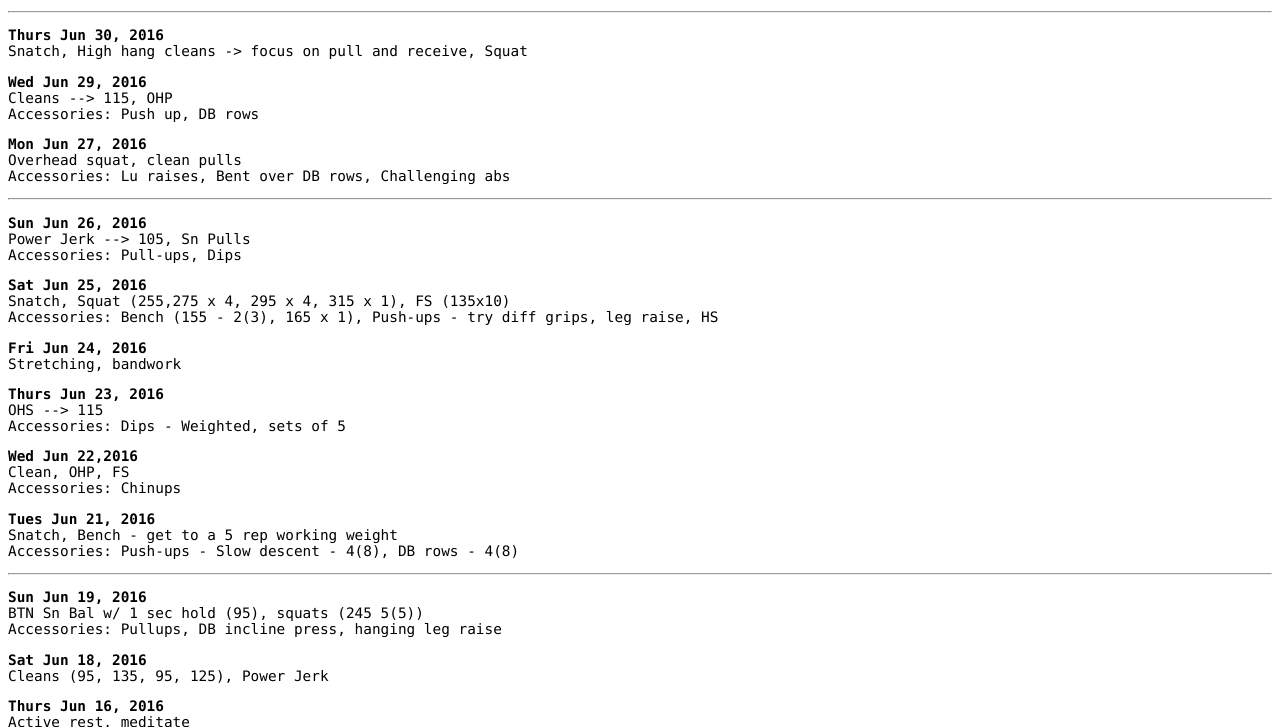
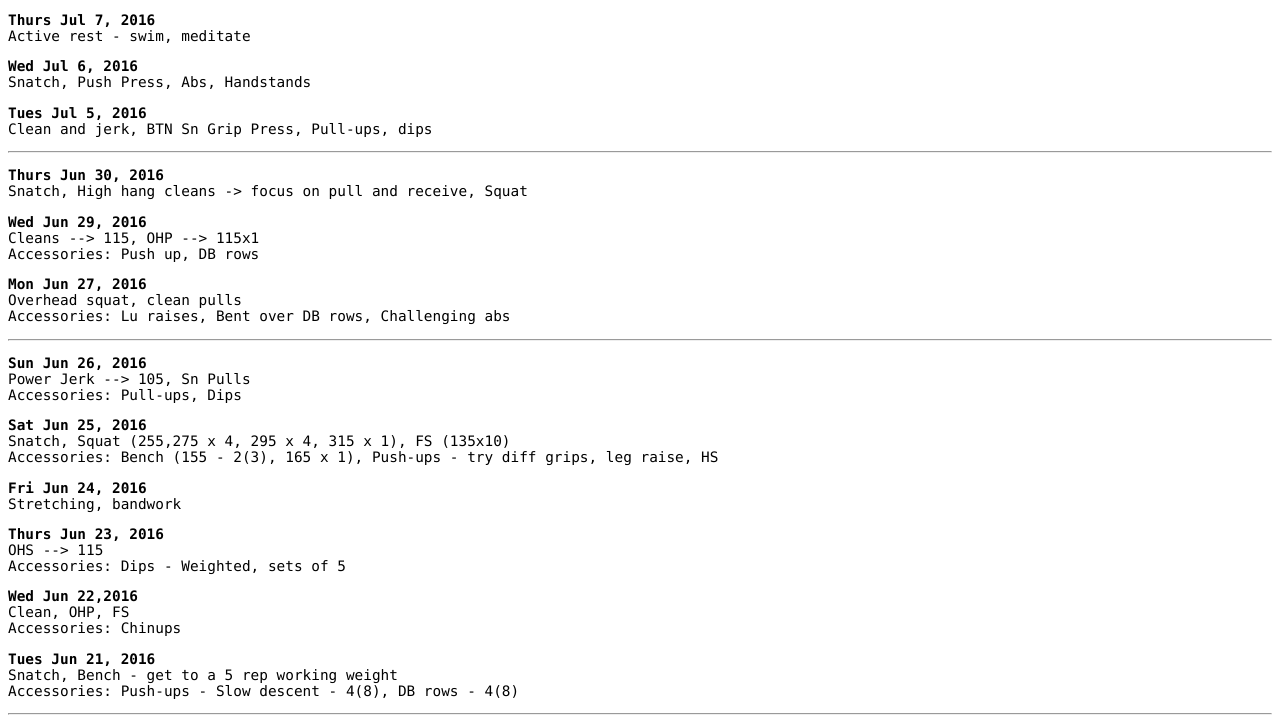
Before and after one commit to huikat/huikat.github.io, a plain HTML site: page index.html in a window 1280 px wide. Shown: the part 40-767 px from the top of the page. Drawn offline with Linux system fonts and the light colour scheme.

Commit message:
Update :)

```diff
--- a/index.html
+++ b/index.html
@@ -15,11 +15,17 @@
   </head>
   <body>
     <h1>Kevin's Training</h1>
+    <p><b>Thurs Jul 7, 2016</b><br>
+    Active rest - swim, meditate
+    <p><b>Wed Jul 6, 2016</b><br>
+    Snatch, Push Press, Abs, Handstands
+    <p><b>Tues Jul 5, 2016</b><br>
+    Clean and jerk, BTN Sn Grip Press, Pull-ups, dips
     <hr>
     <p><b>Thurs Jun 30, 2016</b><br>
     Snatch, High hang cleans -> focus on pull and receive, Squat</p>
     <p><b>Wed Jun 29, 2016</b><br>
-    Cleans --> 115, OHP<br>
+    Cleans --> 115, OHP --> 115x1<br>
     Accessories: Push up, DB rows</p>
     <p><b>Mon Jun 27, 2016</b><br>
     Overhead squat, clean pulls<br>
```
